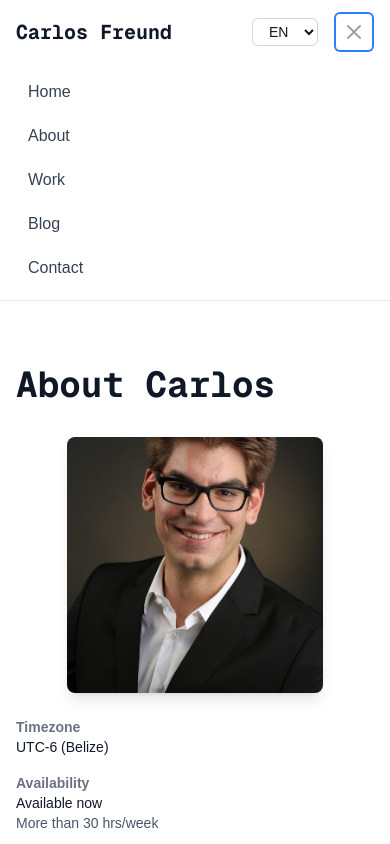
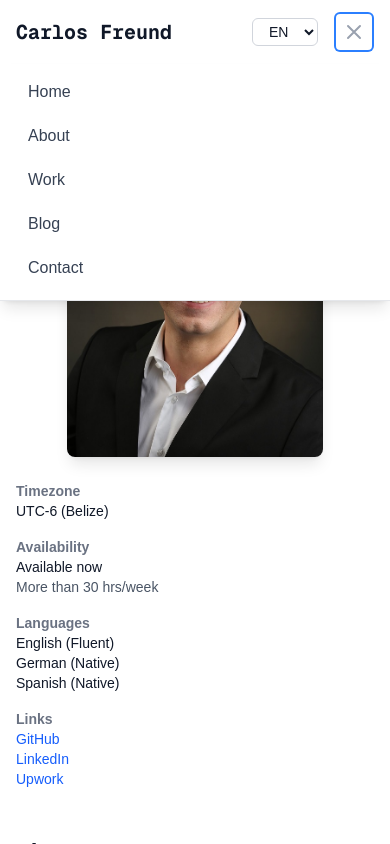
Before and after one commit to happyherp/personal, a Next.js app: page /en/about in a window 390 px wide. Both pictures are taken after a click on the button "Open main menu". Shown: the top 844 px of the page. Built offline with nearby package versions, Linux system fonts and the light colour scheme.

Commit message:
fix: mobile navigation menu visibility state
- Re-wrote the mobile navigate display logic using an absolute overlay wrapper with z-index to show items when activated.
- Added clsx and tailwind-merge to package dependencies.

```diff
--- a/components/Header.tsx
+++ b/components/Header.tsx
@@ -10,7 +10,7 @@ export function Header() {
   const [isMobileMenuOpen, setIsMobileMenuOpen] = useState(false);
 
   return (
-    <header className="border-b border-gray-200 dark:border-gray-800">
+    <header className="border-b border-gray-200 dark:border-gray-800 relative">
       <nav className="max-w-6xl mx-auto px-4 sm:px-6 lg:px-8">
         <div className="flex justify-between items-center h-16">
           <div className="flex items-center">
@@ -58,8 +58,9 @@ export function Header() {
           <div className="flex items-center space-x-4">
             <LanguageSwitcher />
             <button
+              type="button"
               onClick={() => setIsMobileMenuOpen(!isMobileMenuOpen)}
-              className="md:hidden p-2 rounded-md text-gray-400 hover:text-gray-500 hover:bg-gray-100 dark:hover:bg-gray-800 focus:outline-none focus:ring-2 focus:ring-inset focus:ring-blue-500"
+              className="md:hidden p-2 inline-flex items-center justify-center rounded-md text-gray-400 hover:text-gray-500 hover:bg-gray-100 dark:hover:bg-gray-800 focus:outline-none focus:ring-2 focus:ring-inset focus:ring-blue-500 z-50 relative"
               aria-expanded={isMobileMenuOpen}
             >
               <span className="sr-only">Open main menu</span>
@@ -91,10 +92,12 @@ export function Header() {
             </button>
           </div>
         </div>
+      </nav>
 
-        {/* Mobile menu, show/hide based on menu state. */}
-        <div className={`md:hidden ${isMobileMenuOpen ? 'block' : 'hidden'}`}>
-          <div className="pt-2 pb-3 space-y-1">
+      {/* Mobile menu, show/hide based on menu state. */}
+      {isMobileMenuOpen && (
+        <div className="md:hidden absolute top-16 left-0 right-0 bg-white dark:bg-gray-950 border-b border-gray-200 dark:border-gray-800 shadow-lg z-40">
+          <div className="px-4 pt-2 pb-3 space-y-1 sm:px-6">
             <Link
               href="/"
               className="block px-3 py-2 rounded-md text-base font-medium text-gray-700 dark:text-gray-300 hover:text-blue-600 dark:hover:text-blue-400 hover:bg-gray-50 dark:hover:bg-gray-800 transition-colors"
@@ -132,7 +135,7 @@ export function Header() {
             </Link>
           </div>
         </div>
-      </nav>
+      )}
     </header>
   );
 }
--- a/package.json
+++ b/package.json
@@ -13,10 +13,12 @@
     "@mdx-js/react": "^3.1.1",
     "@next/mdx": "^16.2.4",
     "@types/mdx": "^2.0.13",
+    "clsx": "^2.1.1",
     "next": "16.2.4",
     "next-intl": "^4.9.1",
     "react": "19.2.4",
-    "react-dom": "19.2.4"
+    "react-dom": "19.2.4",
+    "tailwind-merge": "^3.5.0"
   },
   "devDependencies": {
     "@tailwindcss/postcss": "^4",
```
Also changed, not shown: 1 other file (tests, documents, lock files or other folders).
